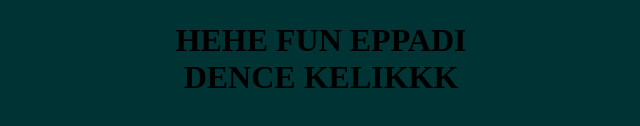
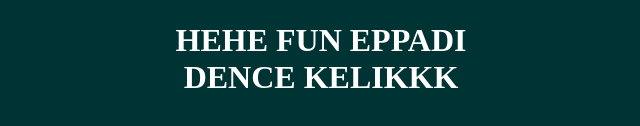
Before and after one commit to n00b-Cooder/proffessor-Dinakan, a plain HTML site: page index.html in a window 1280 px wide. Shown: the part 330-456 px from the top of the page, without its empty margins (319-959 px from the left). Drawn offline with Linux system fonts and the light colour scheme.

Commit message:
Update index.html

```diff
--- a/index.html
+++ b/index.html
@@ -6,7 +6,7 @@
   <body>
 <center><iframe id="lbry-iframe" width="560" height="315" src="https://odysee.com/$/embed/test/fddcfcc70b9e61aca3909c77e7c0235b874cacdc?r=bvzDSmLPLeHWEtJsA3Qq9vZTBSfAwVtN" allowfullscreen></iframe>
   </center>
-  <center><h1 color=white> HEHE FUN EPPADI<BR>
+  <center><h1 style="color:white;"> HEHE FUN EPPADI<BR>
   DENCE KELIKKK</h1></center>
   </body>
   </head>
```
